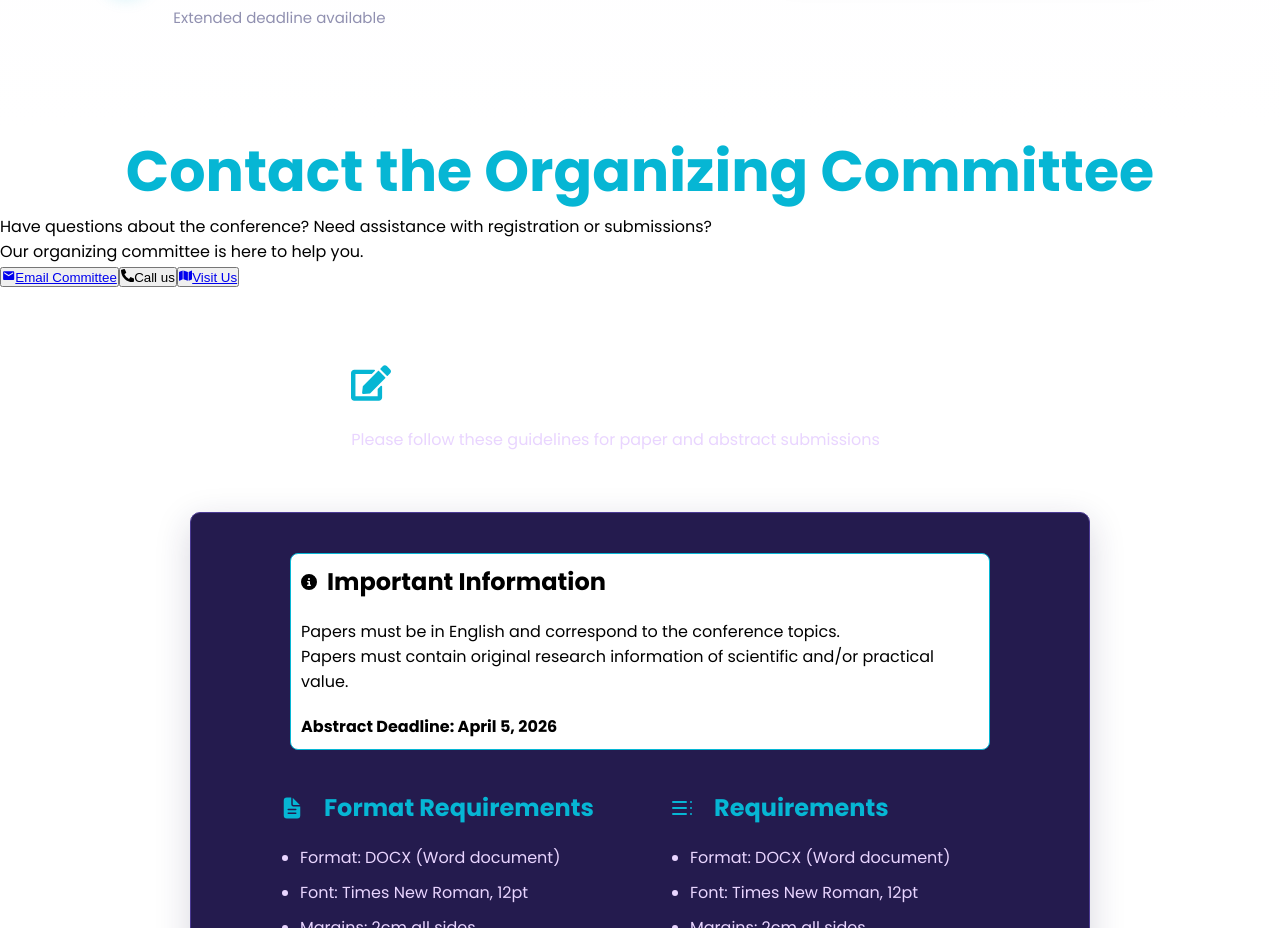
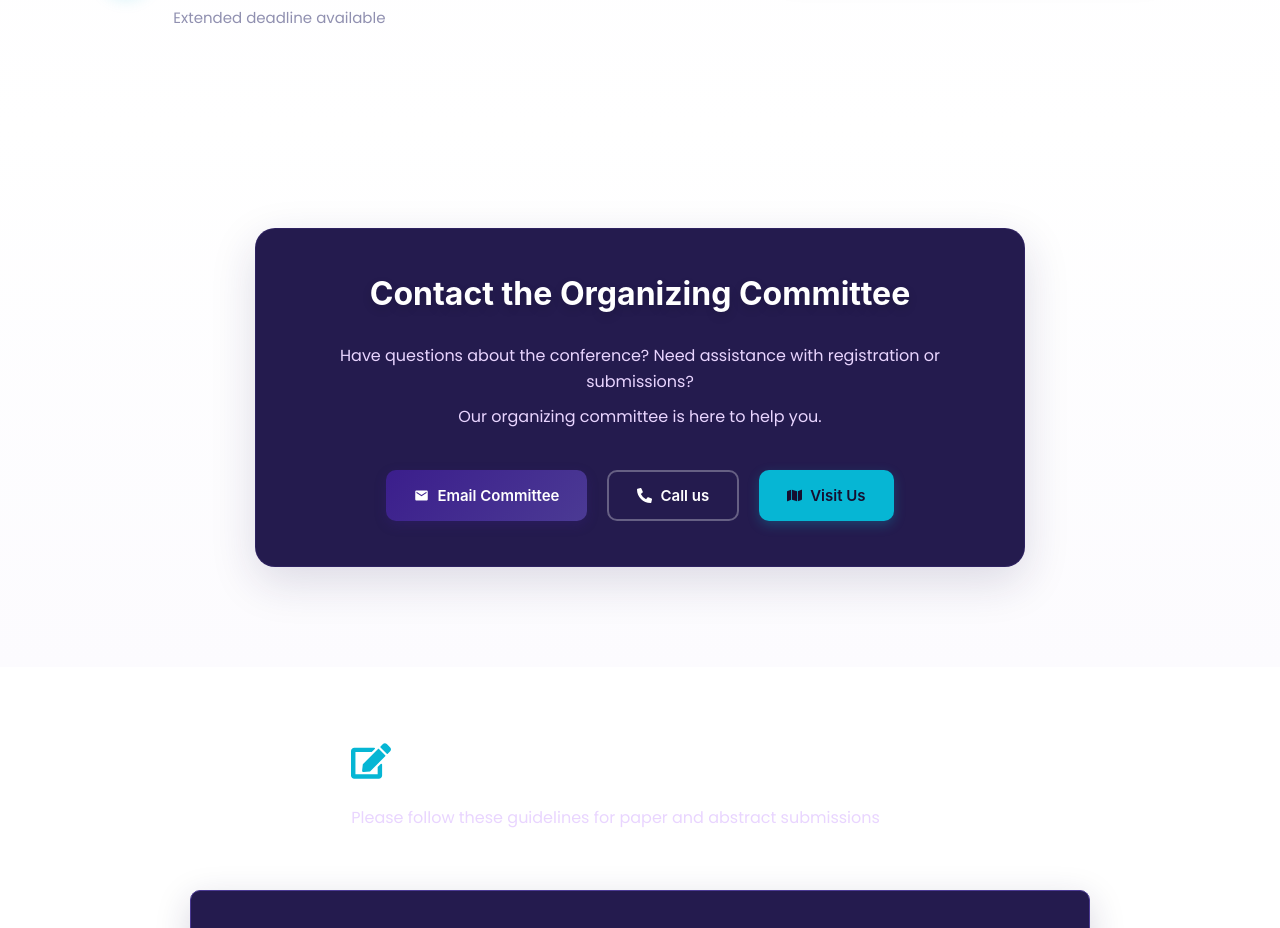
Before and after one commit to meleykemahmudlu22/Conference, a React (Vite) app: page / in a window 1280 px wide. Shown: the part 7640-8568 px from the top of the page. Built offline with nearby package versions, Linux system fonts and the light colour scheme; no server answers.

Commit message:
fix: match correct class names in commite.css and design the section beautifully

```diff
--- a/src/assets/components/organizing commitee/commite.css
+++ b/src/assets/components/organizing commitee/commite.css
@@ -1,146 +1,145 @@
-.organizingcommite {
+.Commitecontainer {
+    background: linear-gradient(180deg, #ffffff 0%, #fcfbfe 100%);
+    padding: 100px 20px;
     display: flex;
-    flex-direction: column;
+    justify-content: center;
     align-items: center;
-    background: linear-gradient(180deg, #fcfbfe 0%, #ffffff 100%);
-    padding: 100px 20px;
     box-sizing: border-box;
 }
 
-.commitediv {
+.Commitebox {
     display: flex;
+    flex-direction: column;
     justify-content: center;
     align-items: center;
-    width: 100%;
+    gap: 30px;
+    background: #241B4E;
+    backdrop-filter: blur(20px);
+    width: 770px;
+    max-width: 90%;
+    padding: 45px 35px;
+    border-radius: 20px;
+    border: 1px solid rgba(75, 58, 148, 0.25);
+    box-shadow: 0 15px 45px rgba(36, 27, 78, 0.15);
+    transition: all 0.4s cubic-bezier(0.4, 0, 0.2, 1);
 }
 
-.commitecard {
-    background: #241B4E;
-    border: 1px solid rgba(75, 58, 148, 0.25);
-    border-radius: 20px;
-    padding: 45px 35px;
-    width: 85%;
-    max-width: 900px;
-    display: flex;
-    flex-direction: column;
-    gap: 30px;
-    box-shadow: 0 15px 45px rgba(36, 27, 78, 0.15);
-    transition: all 0.4s cubic-bezier(0.4, 0, 0.2, 1);
-    align-items: center;
-}
-
-.commitecard:hover {
+.Commitebox:hover {
     border-color: #06b6d4;
     box-shadow: 0 25px 60px rgba(6, 182, 212, 0.15);
 }
 
-.commitecard h2 {
+.commiteicon h2 {
     color: white;
     font-size: 32px;
     font-weight: 700;
+    text-align: center;
     margin: 0;
     text-shadow: 0 4px 10px rgba(0, 0, 0, 0.15);
+    font-family: 'Outfit', 'Inter', sans-serif;
 }
 
-.commitecard p {
-    color: #e9d5ff;
-    font-size: 16px;
-    margin: 0;
-    line-height: 1.6;
-    max-width: 600px;
+.commitetext {
+    display: flex;
+    flex-direction: column;
+    gap: 10px;
+    align-items: center;
     text-align: center;
 }
 
-.commiterow {
+.commitetext p {
+    color: #e9d5ff;
+    font-size: 16px;
+    line-height: 1.6;
+    margin: 0;
+    max-width: 600px;
+    font-family: 'Poppins', sans-serif;
+}
+
+.commitebtn {
     display: flex;
-    gap: 30px;
+    gap: 20px;
     flex-wrap: wrap;
     justify-content: center;
     width: 100%;
     margin-top: 10px;
 }
 
-.commitedetails {
-    display: flex;
-    flex-direction: column;
+.commitebtn button {
+    padding: 14px 28px;
+    font-size: 15px;
+    font-weight: 600;
+    border: none;
+    border-radius: 10px;
+    cursor: pointer;
+    transition: all 0.3s cubic-bezier(0.4, 0, 0.2, 1);
+    display: inline-flex;
+    justify-content: center;
     align-items: center;
-    gap: 12px;
-    width: 280px;
-    background: rgba(255, 255, 255, 0.03);
-    border: 1px solid rgba(255, 255, 255, 0.05);
-    padding: 25px 20px;
-    border-radius: 14px;
-    transition: all 0.3s cubic-bezier(0.4, 0, 0.2, 1);
-    box-sizing: border-box;
+    gap: 8px;
+    font-family: 'Outfit', 'Inter', sans-serif;
 }
 
-.commitedetails:hover {
-    background: rgba(255, 255, 255, 0.06);
-    border-color: rgba(6, 182, 212, 0.2);
-    transform: translateY(-4px);
-    box-shadow: 0 10px 20px rgba(0, 0, 0, 0.1);
+/* Email button */
+.commitebtn button:nth-child(1) {
+    background: linear-gradient(135deg, #3B1E8C 0%, #4B3A94 100%);
+    color: white;
+    box-shadow: 0 4px 12px rgba(59, 30, 140, 0.25);
 }
 
-.commiteicon {
-    font-size: 38px;
-    color: #06b6d4;
-    transition: transform 0.3s ease;
-    display: flex;
-    align-items: center;
-    justify-content: center;
+.commitebtn button:nth-child(1):hover {
+    background: linear-gradient(135deg, #4B3A94 0%, #3B1E8C 100%);
+    transform: translateY(-3px);
+    box-shadow: 0 8px 20px rgba(59, 30, 140, 0.4);
 }
 
-.commitedetails:hover .commiteicon {
-    transform: scale(1.1);
-    color: #c084fc;
+/* Call button */
+.commitebtn button:nth-child(2) {
+    background-color: transparent;
+    color: white;
+    border: 2px solid rgba(255, 255, 255, 0.3);
 }
 
-.commiteinfo {
-    display: flex;
-    flex-direction: column;
-    align-items: center;
-    gap: 6px;
-    text-align: center;
+.commitebtn button:nth-child(2):hover {
+    background-color: rgba(255, 255, 255, 0.08);
+    border-color: white;
+    transform: translateY(-3px);
 }
 
-.commiteinfo h4 {
-    color: white;
-    font-size: 17px;
-    font-weight: 600;
-    margin: 0;
+/* Visit button */
+.commitebtn button:nth-child(3) {
+    background-color: #06b6d4;
+    color: #160f30;
+    box-shadow: 0 4px 12px rgba(6, 182, 212, 0.25);
 }
 
-.commiteinfo p {
-    color: rgba(233, 213, 255, 0.7);
-    font-size: 13.5px;
-    line-height: 1.4;
-    margin: 0;
+.commitebtn button:nth-child(3):hover {
+    background-color: #0891b2;
+    transform: translateY(-3px);
+    box-shadow: 0 8px 20px rgba(6, 182, 212, 0.4);
 }
 
-.commiteinfo a {
-    color: #06b6d4;
+.commitebtn button a {
+    display: flex;
+    justify-content: center;
+    align-items: center;
+    gap: 8px;
+    color: inherit;
     text-decoration: none;
-    transition: color 0.2s ease;
-    font-weight: 500;
-}
-
-.commiteinfo a:hover {
-    color: #c084fc;
-    text-decoration: underline;
 }
 
 @media (max-width: 768px) {
-    .organizingcommite {
+    .Commitecontainer {
         padding: 60px 10px;
     }
-    .commitecard {
+    .Commitebox {
         padding: 30px 20px;
         width: 100%;
     }
-    .commitecard h2 {
+    .commiteicon h2 {
         font-size: 26px;
     }
-    .commitedetails {
+    .commitebtn button {
         width: 100%;
         max-width: 320px;
     }
```
